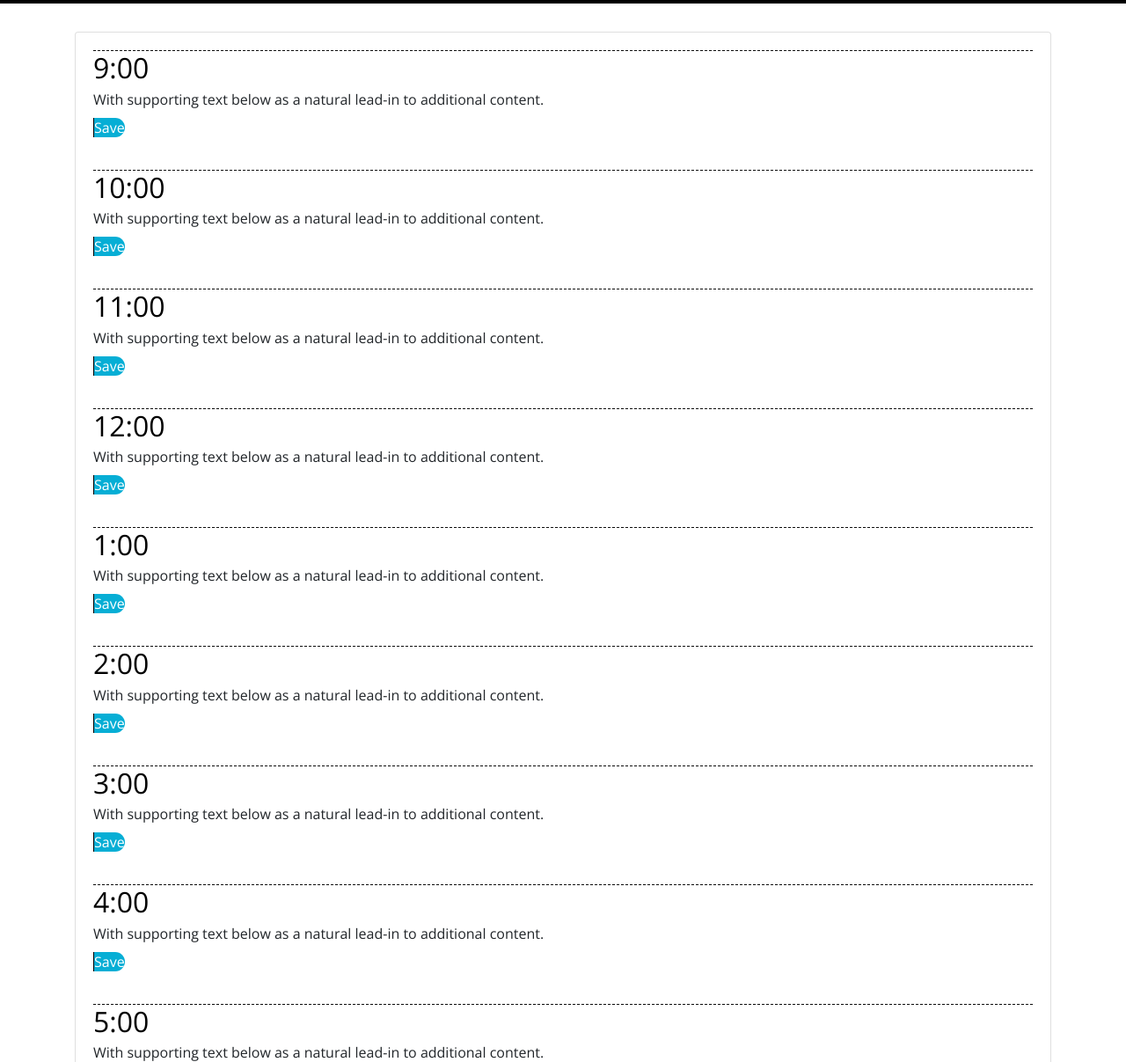
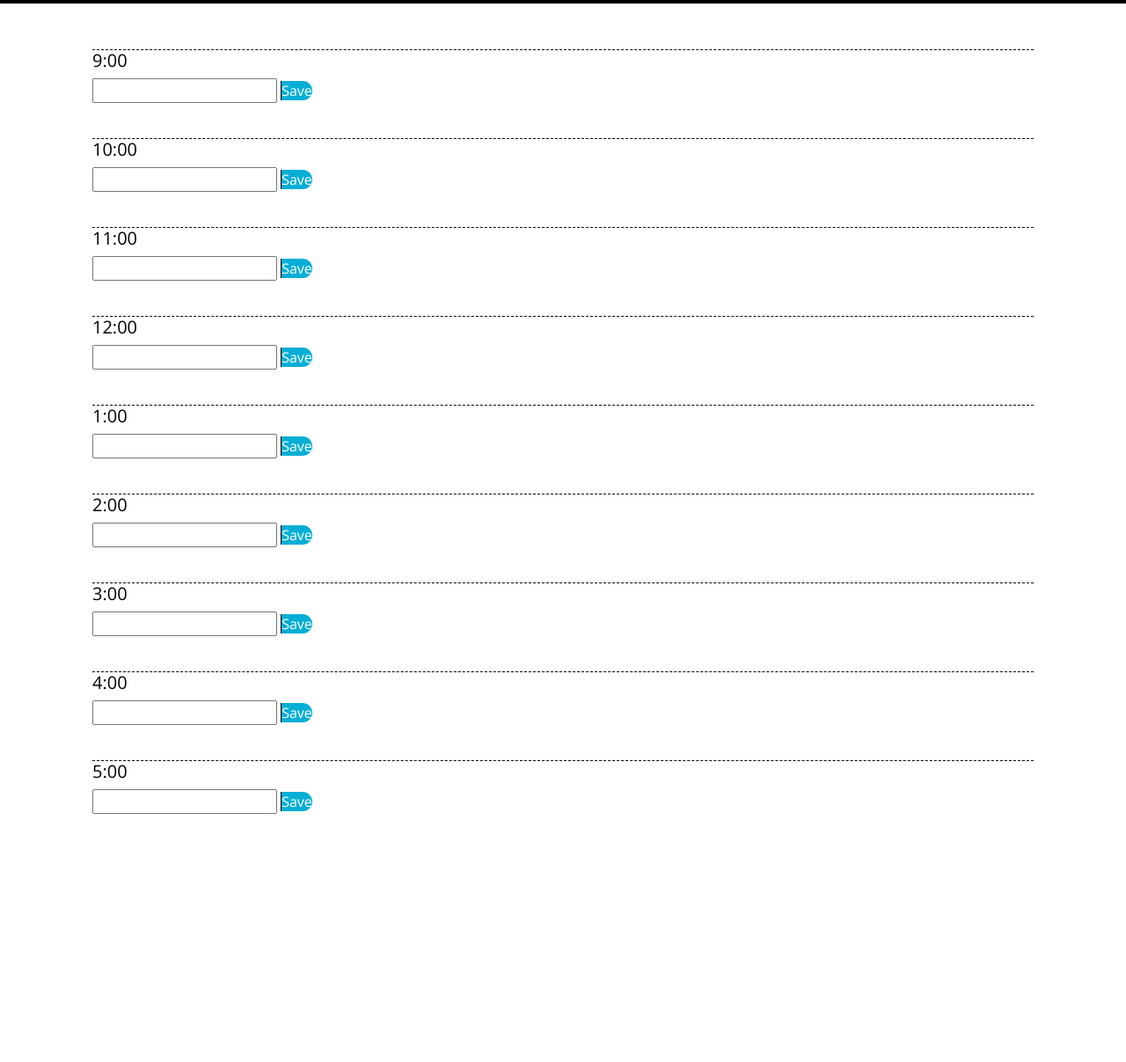
Before and after one commit to anniech1/schedule-maker, a plain HTML site: page Develop/index.html in a window 1280 px wide. Shown: the part 300-1507 px from the top of the page at 88% size. After the commit the page ends 1245 px from the top, so only its background shows below. Drawn offline with nearby package versions, Linux system fonts and the light colour scheme.

Commit message:
store items

```diff
--- a/Develop/index.html
+++ b/Develop/index.html
@@ -30,50 +30,49 @@
     </header>
     <div class="container">
       <!-- Timeblocks go here -->
-      <div class="card">
+      <div class="card-body">
+        <h5 class="hour">9:00</h5>
+        <input id="event-description"></input>
+        <a href="#" class="saveBtn">Save</a>
+      </div>
         <div class="card-body">
-          <h2 class="hour">9:00</h2>
-          <p class="description">With supporting text below as a natural lead-in to additional content.</p>
+          <h5 class="hour">10:00</h5>
+          <input id="event-description"></input>
           <a href="#" class="saveBtn">Save</a>
         </div>
         <div class="card-body">
-          <h2 class="hour">10:00</h2>
-          <p class="description">With supporting text below as a natural lead-in to additional content.</p>
+          <h5 class="hour">11:00</h5>
+          <input id="event-description"></input>
           <a href="#" class="saveBtn">Save</a>
         </div>
         <div class="card-body">
-          <h2 class="hour">11:00</h2>
-          <p class="description">With supporting text below as a natural lead-in to additional content.</p>
+          <h5 class="hour">12:00</h5>
+          <input id="event-description"></input>
           <a href="#" class="saveBtn">Save</a>
         </div>
         <div class="card-body">
-          <h2 class="hour">12:00</h2>
-          <p class="description">With supporting text below as a natural lead-in to additional content.</p>
+          <h5 class="hour">1:00</h5>
+          <input id="event-description"></input>
           <a href="#" class="saveBtn">Save</a>
         </div>
         <div class="card-body">
-          <h2 class="hour">1:00</h2>
-          <p class="description">With supporting text below as a natural lead-in to additional content.</p>
+          <h5 class="hour">2:00</h5>
+          <input id="event-description"></input>
           <a href="#" class="saveBtn">Save</a>
         </div>
         <div class="card-body">
-          <h2 class="hour">2:00</h2>
-          <p class="description">With supporting text below as a natural lead-in to additional content.</p>
+          <h5 class="hour">3:00</h5>
+          <input id="event-description"></input>
           <a href="#" class="saveBtn">Save</a>
         </div>
         <div class="card-body">
-          <h2 class="hour">3:00</h2>
-          <p class="description">With supporting text below as a natural lead-in to additional content.</p>
+          <h5 class="hour">4:00</h5>
+          <input id="event-description"></input>
           <a href="#" class="saveBtn">Save</a>
         </div>
         <div class="card-body">
-          <h2 class="hour">4:00</h2>
-          <p class="description">With supporting text below as a natural lead-in to additional content.</p>
-          <a href="#" class="saveBtn">Save</a>
-        </div>
-        <div class="card-body">
-          <h2 class="hour">5:00</h2>
-          <p class="description">With supporting text below as a natural lead-in to additional content.</p>
+          <h5 class="hour">5:00</h5>
+          <input id="event-description"></input>
           <a href="#" class="saveBtn">Save</a>
         </div>
       </div>
@@ -81,6 +80,6 @@
 
     <script src="https://code.jquery.com/jquery-3.4.1.min.js"></script>
     <script src="https://cdnjs.cloudflare.com/ajax/libs/moment.js/2.24.0/moment.min.js"></script>
-    <script src="/schedule-maker/Develop/script.js"></script>
+    <script src="script.js"></script>
   </body>
 </html>
--- a/Develop/script.js
+++ b/Develop/script.js
@@ -1,13 +1,29 @@
 var now = moment().format("MMMM Do YYYY")
 $("#currentDay").text(now);
+
+var text = document.querySelector("#event-discription")
+var saveButton = document.querySelector("#saveBtn");
+localStorage.setItem("#event-description", text);
+
+$(document).ready(function () {
+    if(localStorage.getItem("#event-description")) {
+        $event-description.html(localStorage.getItem("#event-description"));
+    }
+    $("#saveBtn").click(function () {
+        localStorage.setItem("#event-description", $event-description.html());
+    });
+});
+
+document.onload = displayEvent();
 
 
 // WHEN I am presented with time blocks for standard business hours
 // WHEN I view the time blocks for that day
 // THEN each time block is color-coded to indicate whether it is in the past, present, or future
-// WHEN I click into a time block
-// THEN I can enter an event
+
+
 // WHEN I click the save button for that time block
 // THEN the text for that event is saved in local storage
+
 // WHEN I refresh the page
 // THEN the saved events persist
--- a/Develop/style.css
+++ b/Develop/style.css
@@ -63,6 +63,8 @@ textarea{
   border-bottom-right-radius: 15px;
   background-color: #06AED5;
   color: white;
+  justify-content
+  align-items: center
 }
 
 .saveBtn i:hover {
```
